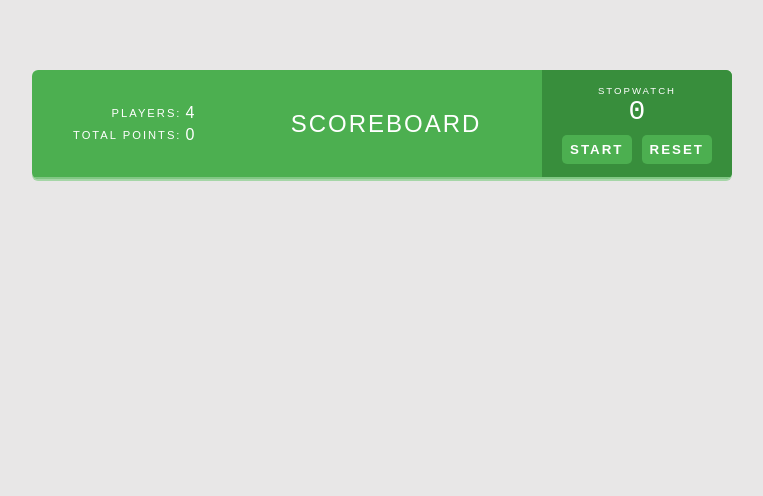
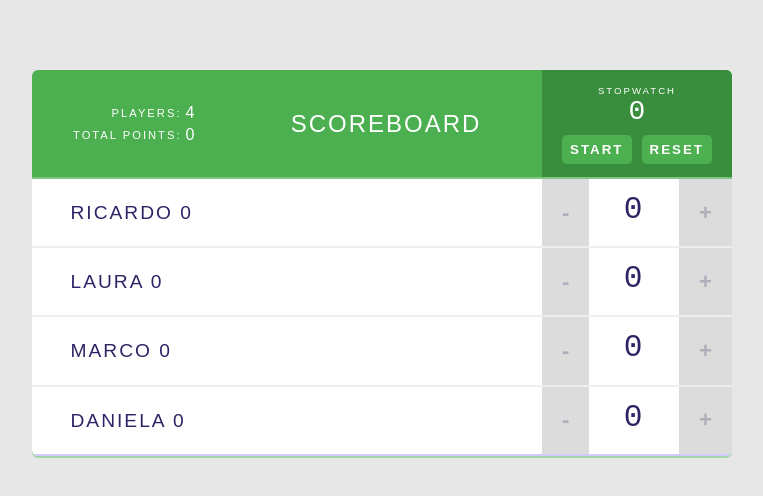
Before and after one commit to RicardoHernandezVarela/scoreboard-treehouse, a React (Create React App) app: page / in a window 1280 px wide. Shown: the top 496 px of the page, without its empty margins (258-1021 px from the left). Built offline with nearby package versions, Linux system fonts and the light colour scheme.

Commit message:
Componentes PlayerList Player Counter

```diff
--- a/src/components/App.js
+++ b/src/components/App.js
@@ -2,12 +2,14 @@ import React from 'react';
 
 /* Import components */
 import Header from './Header';
+import PlayerList from './PlayerList';
 
 
 const App = () => {
   return (
     <div className="scoreboard">
       <Header />
+      <PlayerList />
 
     </div>
   );
--- /dev/null
+++ b/src/components/Counter.js
@@ -0,0 +1,28 @@
+import React from 'react';
+import PropTypes from 'prop-types';
+
+/* Import consumer from context */
+import { Consumer } from '../context/context';
+
+const Counter = ({ index, score }) => {
+  return (
+    <Consumer>
+      { context => {
+        return (
+          <div className="counter">
+            <button className="counter-action decrement" onClick={() => context.actions.changeScore(index, -1)}> - </button>
+            <span className="counter-score">{ score }</span>
+            <button className="counter-action increment" onClick={() => context.actions.changeScore(index, 1)}> + </button>
+          </div>
+        );
+      }}
+    </Consumer>
+  );
+}
+
+Counter.propTypes = {
+  index: PropTypes.number,
+  score: PropTypes.number
+};
+
+export default Counter;
--- /dev/null
+++ b/src/components/Player.js
@@ -0,0 +1,50 @@
+import React, { PureComponent } from 'react';
+import PropTypes from 'prop-types';
+
+/* Import consumer from context */
+import { Consumer } from '../context/context';
+
+/* Import components */
+import Counter from './Counter';
+
+class Player extends PureComponent {
+
+  static propTypes = {
+    name: PropTypes.string.isRequired,
+    score: PropTypes.number.isRequired,
+    id: PropTypes.number.isRequired,
+    index: PropTypes.number.isRequired
+  };
+
+  render() {
+
+    const {
+      name,
+      id,
+      score,
+      index
+    } = this.props;
+
+    return (
+      <div className="player">
+        <Consumer>
+          { context => {
+            return (
+              <span className="player-name">
+                <button className="remove-player" onClick={() => context.actions.removePlayer(id)}>✖</button>
+                { name } {score}
+              </span>
+            );
+          }}
+        </Consumer>
+
+        <Counter
+          score={score}
+          index={index}
+        />
+      </div>
+    );
+  }
+}
+
+export default Player;
--- /dev/null
+++ b/src/components/PlayerList.js
@@ -0,0 +1,31 @@
+import React from 'react';
+
+/* Import consufer from context */
+import { Consumer } from '../context/context';
+
+/* Import components */
+import Player from './Player';
+
+const PlayerList = () => {
+  return (
+    <Consumer>
+      { context => {
+        return (
+
+          <React.Fragment>
+            {context.players.map( (player, index) =>
+              <Player
+                {...player}
+                key={player.id.toString()}
+                index={index}
+              />
+            )}
+          </React.Fragment>
+
+        );
+      }}
+    </Consumer>
+  );
+}
+
+export default PlayerList;
```
